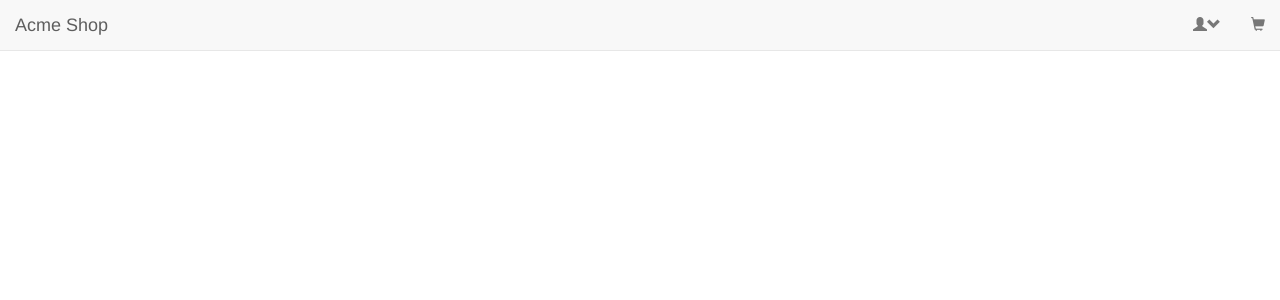
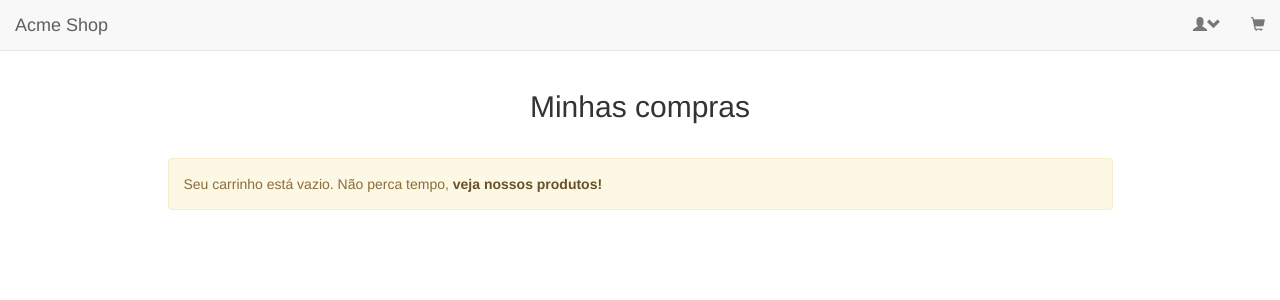
Before and after one commit to felipepalazzo/shop-app, an Angular app: page /cart in a window 1280 px wide. Shown: the top 300 px of the page. Built offline with nearby package versions, Linux system fonts and the light colour scheme.

Commit message:
Update cart component

```diff
--- a/src/app/cart/cart.component.html
+++ b/src/app/cart/cart.component.html
@@ -1,6 +1,16 @@
-<div class="list-group">
-  <span class="list-group-item" *ngFor="let product of products">
-    <h4 class="list-group-item-heading">{{ product.name }}</h4>
-    <p class="list-group-item-text">{{ product.description }}</p>
-  </span>
+<div class="text-center">
+  <h2>Minhas compras</h2>
 </div>
+<div class="panel panel-default clearfix" *ngFor="let product of products">
+  <div class="panel-body">
+    <h4>{{ product.name }}</h4>
+    <p>{{ product.description }}</p>
+    <button class="btn btn-default pull-right" type="button" (click)="removeFromCart(product)">
+      Remover <i class="glyphicon glyphicon-trash"></i>
+    </button>
+  </div>
+</div>
+
+<div class="alert alert-warning" *ngIf="!numOfProducts">
+  Seu carrinho está vazio. Não perca tempo, <a routerLink="/" class="alert-link">veja nossos produtos!</a>
+</div>
--- a/src/app/cart/cart.component.ts
+++ b/src/app/cart/cart.component.ts
@@ -1,4 +1,4 @@
-import { Component } from '@angular/core';
+import { Component, OnInit } from '@angular/core';
 import { CartService } from './cart.service';
 
 import { Product } from '../models/product.interface';
@@ -6,12 +6,22 @@ import { Product } from '../models/product.interface';
 @Component({
   selector: 'cart',
   templateUrl: './cart.component.html',
+  styles: [`
+      h2 {
+        padding-bottom: 25px;
+      }
+    `]
 })
-export class CartComponent {
+export class CartComponent implements OnInit {
   products: Product[];
+  numOfProducts: number;
   constructor(private cartService: CartService){}
-
   ngOnInit(){
     this.products = this.cartService.get();
+    this.numOfProducts = this.products.length;
+  }
+  removeFromCart(product: Product) {
+    this.products = this.products.filter((p) => p.sku !== product.sku)
+    this.numOfProducts = this.products.length;
   }
 }
--- a/src/app/cart/cart.service.ts
+++ b/src/app/cart/cart.service.ts
@@ -11,7 +11,4 @@ export class CartService {
   addToCart(product){
     this.products.push(product);
   }
-  remove(product){
-    this.products = this.products.filter((p) => p.sku !== product.sku)
-  }
 }
```
